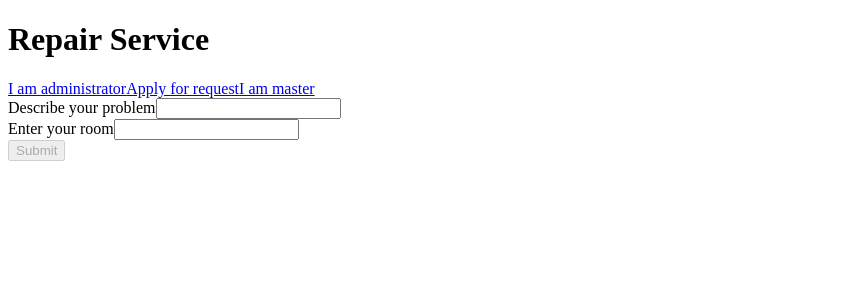
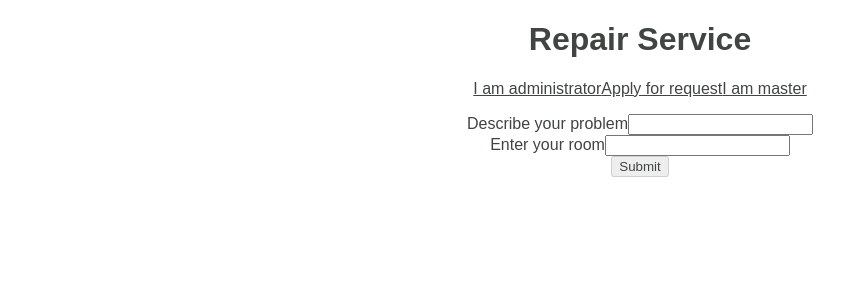
Before and after one commit to akayukova/MSUServiceFront-end, an Angular app: page /request in a window 1280 px wide. Shown: the top 300 px of the page, without its empty margins (0-868 px from the left). Built offline with nearby package versions, Linux system fonts and the light colour scheme.

Commit message:
Some styles applied. Added sorting procedure for Tasks component

```diff
--- a/src/app/app.component.css
+++ b/src/app/app.component.css
@@ -0,0 +1,6 @@
+*{
+  position: center;
+  text-align: center;
+  font-family: Arial;
+  color: #404541;
+}
--- a/src/app/masters/masters.component.css
+++ b/src/app/masters/masters.component.css
@@ -0,0 +1,45 @@
+*{
+  position: center;
+  text-align: center;
+  font-family: Arial;
+  color: #404541;
+  line-height: normal;
+}
+
+h2 {
+  text-align: left;
+  margin-bottom: 0;
+  font-family: Arial;
+  font-size: 2em;
+  color: black;
+
+}
+button {
+  position: relative;
+
+  font-family: Arial;
+  font-size: 14px;
+  color: black;
+  text-decoration: none;
+  background-color: cadetblue;
+  border-bottom: 3px solid #006666;
+  border-right: 2px solid #006666;
+}
+
+table tr:nth-child(odd){
+  background-color: #84adb6;
+}
+
+table tr:nth-child(even){
+  background-color: #e2fcff;
+}
+
+table, tr, td  {
+  border:1px solid #8C7676; /* Границы */
+  border-collapse:collapse;
+  /* Убираем двойную обводку между ячейками */
+}
+
+td {
+  padding:5px;    /* Внутренний отступ */
+}
--- a/src/app/masters/masters.component.html
+++ b/src/app/masters/masters.component.html
@@ -3,22 +3,23 @@
   <input type="number" class="form-control" name="masterId"
          [(ngModel)]="id" #masterId="ngModel"
          required pattern="[1-9][0-9]*"/>
-  <button (click)="identification(id)" [disabled]="masterId.invalid">Enter</button>
+  <button class="button" (click)="identification(id)" [disabled]="masterId.invalid">Enter</button>
 </div>
 <div *ngIf="tasks">
   <h3>Greeting to {{ master.name }}</h3>
-  <table class="table table-striped">
+  <table class="table" border="1" width="50%" cellpadding="5">
     <tr>
       <th>ID</th>
       <th>Description</th>
       <th>Room</th>
       <th>Priority</th>
       <th>Status</th>
+      <th></th>
     </tr>
     <tr *ngFor="let task of tasks; let i = index">
       <td>{{ task.taskId }}</td>
       <td>{{ task.description }}</td>
-      <td>{{ task.room }}, {{ editOn[i] }}</td>
+      <td>{{ task.room }}</td>
       <td>{{ task.priority }}</td>
       <td *ngIf="(editOn[i] == true)">
         <select [(ngModel)]="tasks[i].status">
@@ -29,7 +30,7 @@
                [(ngModel)]="task.status" #staus="ngModel"
                required/>-->
       </td>
-      <td *ngIf="(editOn[i] == false)">{{ task.status }}</td>
+      <td *ngIf="(editOn[i] == false)">{{ task.status === true? 'complited':'not complited' }}</td>
       <td>
         <button *ngIf="editOn[i] === false" (click)="editor(i)">EDIT</button>
         <button *ngIf="editOn[i]" (click)="save(i)">SAVE</button>
--- a/src/app/masters/masters.component.ts
+++ b/src/app/masters/masters.component.ts
@@ -52,7 +52,7 @@ export class MastersComponent implements OnInit {
     const self = this;
     self.requestService.editTask(self.tasks[i])
       .subscribe(
-        (data: Task) => {
+        (task: Task) => {
         },
         error => console.log(error)
       );
--- a/src/app/message/message.component.ts
+++ b/src/app/message/message.component.ts
@@ -13,7 +13,7 @@ export class MessageComponent implements OnInit {
   ngOnInit() {
   }
 
-  clear(): void{
+  clear(): void {
     this.messageService.clear();
   }
 
--- a/src/app/request/request.component.css
+++ b/src/app/request/request.component.css
@@ -0,0 +1,14 @@
+li {
+  list-style-type: none; /* Убираем маркеры */
+}
+ul {
+  margin-left: 0; /* Отступ слева в браузере IE и Opera */
+  padding-left: 0; /* Отступ слева в браузере Firefox, Safari, Chrome */
+}
+*{
+  position: center;
+  text-align: center;
+  font-family: Arial;
+  color: #404541;
+  line-height: normal;
+}
--- a/src/app/request/request.component.html
+++ b/src/app/request/request.component.html
@@ -1,21 +1,29 @@
 <div class="col-xs-10">
   <div class="form-group">
-		<label>Describe your problem</label> <input class="form-control"
+    <ul>
+      <li>
+      <label>Describe your problem</label>
+      <input class="form-control"
              name="description" [(ngModel)]="task.description"
-			#description="ngModel" required />
-		<div [hidden]="description.valid || description.untouched"
-			class="alert alert-danger">Enter description</div>
-	</div>
-	<div class="form-group">
+             #description="ngModel" required/>
+
+      <span [hidden]="description.valid || description.untouched"
+            class="alert alert-danger">Enter description</span>
+      </li>
+      <li>
         <label>Enter your room</label> <input type="number"
                                               class="form-control" name="room" [(ngModel)]="task.room"
-			#room="ngModel" required pattern="([2-9]|(1[0-8]))[0-9][0-9]" />
-		<div [hidden]="room.valid || room.untouched"
-			class="alert alert-danger">Invalid room number!</div>
-	</div>
-	<div class="form-group">
+                                              #room="ngModel" required pattern="([2-9]|(1[0-8]))[0-9][0-9]"/>
+        <span [hidden]="room.valid || room.untouched"
+             class="alert alert-danger">Invalid room number!</span>
+      </li>
+      <li>
         <button class="btn btn-default"
                 [disabled]="room.invalid || description.invalid"
-			(click)="add(); task.room = ''; task.description = ''">Submit</button>
+                (click)="add(); task.room = ''; task.description = ''">
+          Submit
+        </button>
+      </li>
+    </ul>
   </div>
 </div>
--- a/src/app/tasks/tasks.component.html
+++ b/src/app/tasks/tasks.component.html
@@ -1,21 +1,34 @@
 
       <table class="table table-striped">
         <tr>
-          <th>ID</th>
+          <th>ID
+            <button (click)="tableSorting('id')" [disabled]="disableSorting()">
+              #
+            </button>
+          </th>
           <th>Description</th>
           <th>Room</th>
-          <th>Master ID</th>
+          <th>Master ID
+            <button (click)="tableSorting('masterid')" [disabled]="disableSorting()">
+              #
+            </button>
+          </th>
           <th>Master name</th>
           <th>Specilization</th>
           <th>Priority
-            <button (click)="tableSorting('priority')">#</button>
+            <button (click)="tableSorting('priority')" [disabled]="disableSorting()">
+              #
+            </button>
           </th>
-          <th>Status</th>
+          <th>Status
+            <button (click)="tableSorting('status')" [disabled]="disableSorting()">#</button>
+          </th>
+          <th></th>
         </tr>
         <tr *ngFor="let task of tasks; let i = index">
           <td>{{ task.taskId }}</td>
           <td>{{ task.description }}</td>
-          <td>{{ task.room }}, {{ editOn[i] }}</td>
+          <td>{{ task.room }}</td>
           <td *ngIf="editOn[i] == true" colspan="3">
             <select [ngModel]="task.master" (ngModelChange)="onChangeMaster($event, i)">
               <option  *ngFor="let master of masters; let j = index"
@@ -39,9 +52,9 @@
             <div [hidden]="priority.valid || priority.untouched"
                  class="alert alert-danger">Numbers from 1 up to 10!</div>
           </td>
-          <td>{{ task.status }}</td>
+          <td>{{ task.status ? 'complited':'not complited' }}</td>
           <td>
-            <button *ngIf="editOn[i] === false" (click)="editor(i)">EDIT</button>
+            <button *ngIf="!editOn[i]" (click)="editor(i)">EDIT</button>
             <button *ngIf="editOn[i]" (click)="save(i)" [disabled]="!priorityValid[i]">SAVE</button>
           </td>
         </tr>
--- a/src/app/tasks/tasks.component.ts
+++ b/src/app/tasks/tasks.component.ts
@@ -9,33 +9,33 @@ import {Master} from '../master';
 @Component({
   selector: 'app-tasks',
   templateUrl: './tasks.component.html',
-  styleUrls: ['./tasks.component.css']
+  styleUrls: ['../masters/masters.component.css']
 })
 export class TasksComponent implements OnInit {
   tasks: Task[];
   masters: Master[];
   urlTasks = 'http://localhost:9090/test1';
   urlMasters = 'http://localhost:9090/test';
-  displayedColumns = ['ID', 'description', 'room', 'masterID'];
   editOn: boolean[] = [];
   masterIndex: number[] = [];
   priorityValid: boolean[] = [];
   sorting: String = 'taskId';
 
   constructor(private http: HttpClient,
-    public messageService: MessageService,
-    private requestService: RequestService) {}
+              public messageService: MessageService,
+              private requestService: RequestService) {
+  }
 
   ngOnInit() {
     this.http.get(this.urlTasks).subscribe(
       (data: Task[]) => {
         this.tasks = data;
-        for(let i = 0; i< this.tasks.length; i++) {
+        for (let i = 0; i < this.tasks.length; i++) {
           this.editOn[i] = false;
           this.masterIndex[i] = 0;
           this.priorityValid[i] = true;
         }
-        },
+      },
       error => console.log(error));
     // this.editOn.length = this.tasks.length;
     // while (undefined === this.tasks) {}
@@ -45,45 +45,91 @@ export class TasksComponent implements OnInit {
   }
 
   editor(i: number): void {
-    this.editOn[i]=true;
+    this.editOn[i] = true;
   }
 
   save(i: number): void {
     this.requestService.editTask(this.tasks[i])
       .subscribe(
-        (data: Task) => {},
+        (data: Task) => {
+        },
         error => console.log(error)
       );
     this.requestService.getTask(this.tasks[i].taskId)
       .subscribe(
-        (data: Task) => {this.tasks[i] = data;},
+        (data: Task) => {
+          this.tasks[i] = data;
+        },
         error => console.log(error)
       );
     this.editOn[i] = false;
     this.priorityValid[i] = true;
   }
 
-  tableSorting(byField:string) {
+  tableSorting(byField: string) {
     switch (byField) {
-      case 'priority':{
-        if (this.sorting === 'priority'){
+      case 'priority': {
+        if (this.sorting === 'priority') {
           this.tasks.reverse();
-        } else {this.tasks.sort(
-          (a:Task, b: Task):number => a.priority-b.priority);
+        } else {
+          this.tasks.sort(
+            (a: Task, b: Task): number => a.priority - b.priority);
           this.sorting = 'priority';
-          break;
         }
+        break;
+      }
+      case 'status': {
+        if (this.sorting === 'status') {
+          this.tasks.reverse();
+        } else {
+          this.tasks.sort(
+            (a: Task, b: Task): number => {
+              if (a.status === b.status) {
+                return 0;
+              }
+              if (a.status === true) {
+                return 1;
+              } else {
+                return -1;
+              }
+            });
+          this.sorting = 'status';
+        }
+        break;
+      }
+      case 'id': {
+        if (this.sorting === 'id') {
+          this.tasks.reverse();
+        } else {
+          this.tasks.sort(
+            (a: Task, b: Task): number => a.taskId - b.taskId);
+          this.sorting = 'id';
+        }
+        break;
+      }
+      case 'masterid': {
+        if (this.sorting === 'masterid') {
+          this.tasks.reverse();
+        } else {
+          this.tasks.sort(
+            (a: Task, b: Task): number => a.masterId - b.masterId);
+          this.sorting = 'masterid';
+        }
+        break;
       }
     }
   }
 
-  onChangeMaster(master: Master,i: number){
-    this.masterIndex[i]=master.masterId;
-    this.tasks[i].masterId=master.masterId;
+  onChangeMaster(master: Master, i: number) {
+    this.masterIndex[i] = master.masterId;
+    this.tasks[i].masterId = master.masterId;
   }
 
-  onChangePriority(pV, i){
+  onChangePriority(pV, i) {
     this.priorityValid[i] = pV;
   }
 
+  disableSorting(): boolean {
+    return this.editOn.some(elem => elem === true);
+  }
 }
```
Lines whose indentation alone changed are shown as unchanged.
